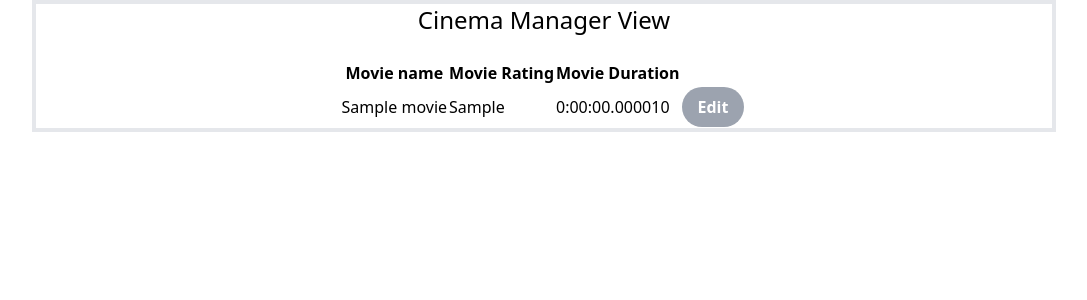
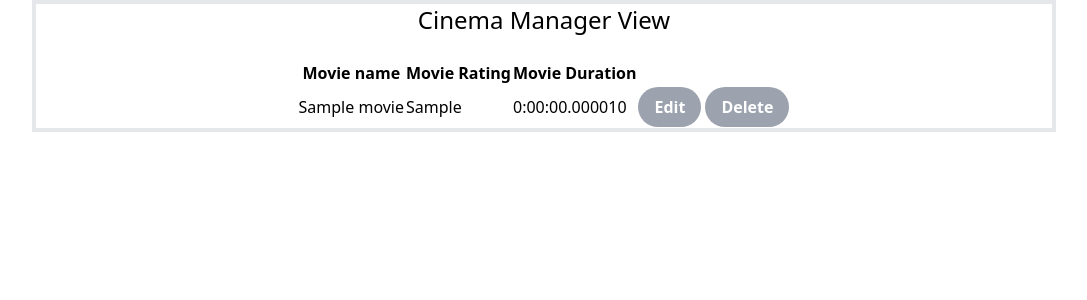
Before and after one commit to JMoran1/DAESDgroup, a Django app: page /list-movies/ in a window 1280 px wide. Shown: the part 72-372 px from the top of the page, without its empty margins (96-1183 px from the left). Run offline with Django 4.2, Linux system fonts and the light colour scheme; tables that the repository leaves empty hold one stand-in row (values such as "Sample post"); some libraries are stand-ins or nearby versions.

Commit message:
Added functionality to delete movies from front-end. Now added add function.

```diff
--- a/UWEFlixApp/templates/UWEFlixApp/view_movies.html
+++ b/UWEFlixApp/templates/UWEFlixApp/view_movies.html
@@ -19,6 +19,7 @@
                 <td> {{ Movie.rating }} </td>
                 <td> {{ Movie.duration }} </td>
                 <td><a href="{% url 'update_movie' Movie.id %}"><button class="bg-gray-400 hover:bg-blue-700 text-white font-bold py-2 px-4 rounded-full"> Edit </button></a> <td>
+                <td><a href="{% url 'delete_movie' Movie.id %}"><button class="bg-gray-400 hover:bg-blue-700 text-white font-bold py-2 px-4 rounded-full">Delete</button></a>
             </tr>
             {% endfor %}
         </tbody>
--- a/UWEFlixApp/urls.py
+++ b/UWEFlixApp/urls.py
@@ -27,7 +27,8 @@ urlpatterns = [
     path("", views.home, name="home"),
     path("cinema_manager_view", views.cinema_manager_view, name="cinema_manager_view"),
     path('list-movies/', movie_list_view, name="list-movies"),
-    path('update_movie/<int:pk>/', views.update_movie, name="update_movie"),
+    path('update_movie/<int:pk>/    ', views.update_movie, name="update_movie"),
+    path('delete_movie/<int:pk>/', views.delete_movie, name="delete_movie"),
     path("view_monthly_statement/", monthly_statement_list_view, name="view_monthly_statement"),
     path("create_club/", views.create_club, name="create_club"),
     path("view_clubs/", club_list_view, name="view_clubs"),
--- a/UWEFlixApp/views.py
+++ b/UWEFlixApp/views.py
@@ -10,16 +10,17 @@ def home(request):
 def cinema_manager_view(request):
     return render(request, "UWEFlixApp/cmanager.html")
 
-#def list_movies(request):
-    #movie_list = Movie.objects.all()
-    #return render(request, 'UWEFlixApp/view_movies.html', {'movie_list':movie_list})
-
 class ViewMovie(ListView):
     model = Movie
 
     def get_context_data(self, **kwargs):
         context = super(ViewMovie, self).get_context_data(**kwargs)
         return context
+
+def delete_movie(request, pk):
+    movie = Movie.objects.get(pk=pk)
+    movie.delete()
+    return redirect("list-movies")
 
 def update_movie(request, pk):
     club = Movie.objects.get(pk=pk)
```
